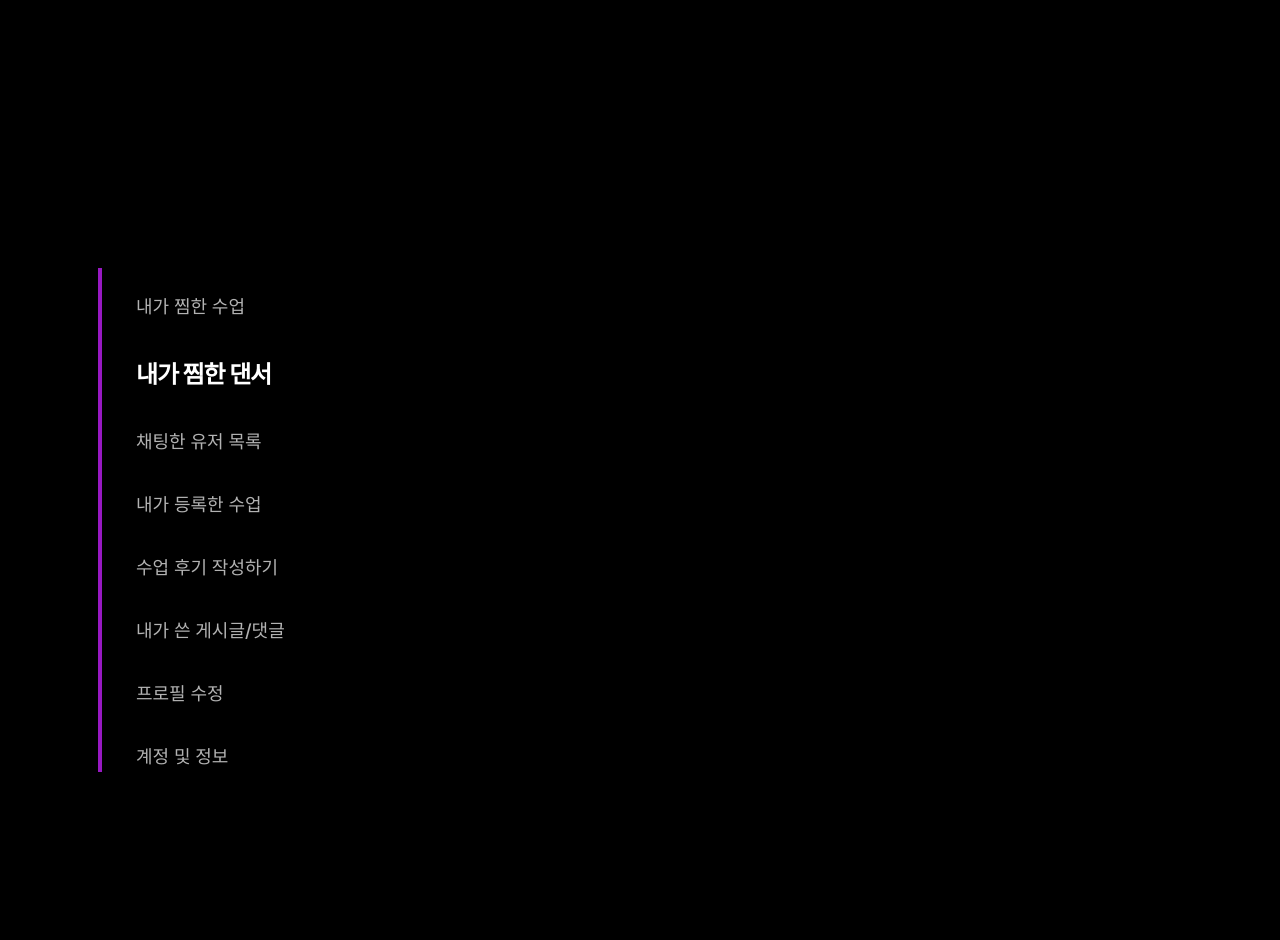
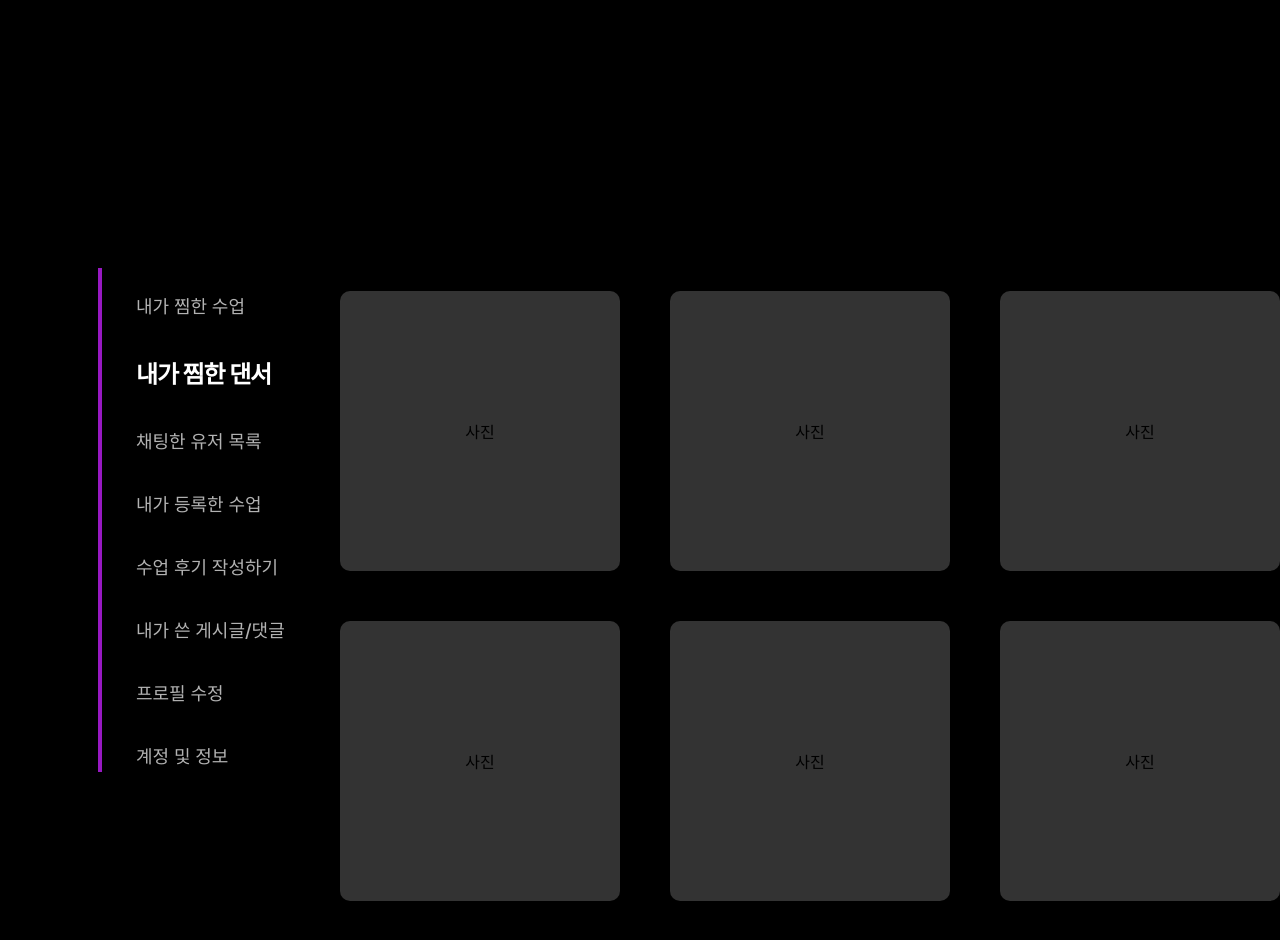
Before and after one commit to UMC-7th-DANTHIS/frontend, a React (Create React App) app: page /mypage in a window 1280 px wide. Both pictures are taken after a click on the element "내가 찜한 댄서". Shown: the top 940 px of the page. Built offline with nearby package versions, Linux system fonts and the light colour scheme.

Commit message:
feat: 내가 찜한 댄서 UI

```diff
--- a/src/pages/mypage/components/MyLikeDancer.jsx
+++ b/src/pages/mypage/components/MyLikeDancer.jsx
@@ -1,9 +1,36 @@
 import React from 'react'
+import styled from 'styled-components'
 
 const MyLikeDancer = () => {
     return (
-        <div>MyLikeDancer</div>
-    )
+        <DancerContainer>
+            {Array.from({ length: 6 }).map((_, index) => (
+                <DancerList key={index}>
+                    <div>사진</div>
+                </DancerList>
+            ))}
+        </DancerContainer>
+    );
 }
 
 export default MyLikeDancer
+
+const DancerContainer = styled.div`
+    display: grid;
+    grid-template-columns: repeat(3, 280px);
+    gap: 50px;
+    margin-top: 70px;
+    justify-content: center;
+
+`;
+
+
+const DancerList = styled.div`
+    display: flex;
+    align-items: center;
+    justify-content: center;
+    width: 280px;
+    height: 280px;
+    border-radius: 10px;
+    background-color: #333;
+`;
```
